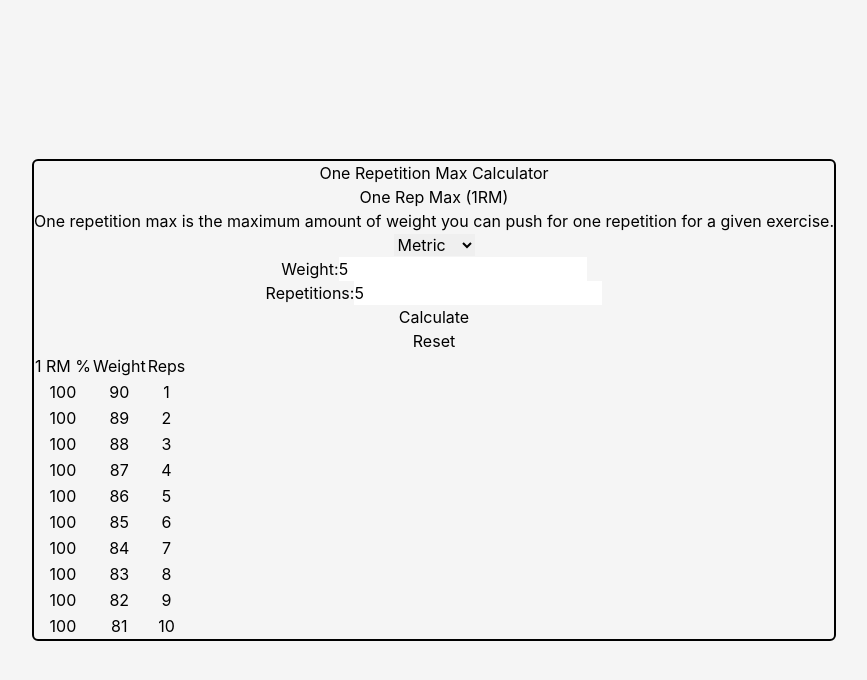
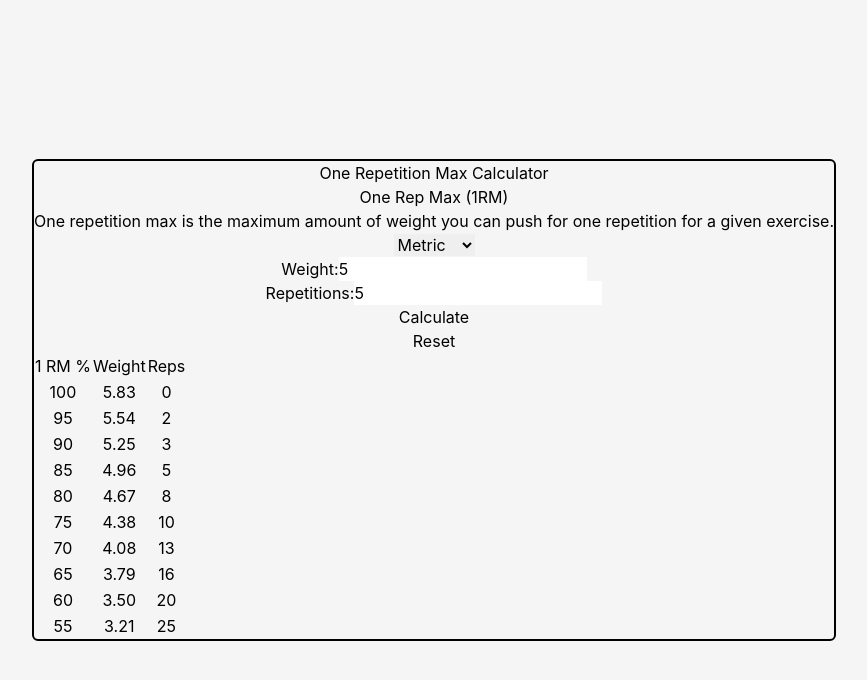
Before and after one commit to allomhg/1rm-calc-v2, a React (Vite) app: page / in a window 1280 px wide. Both pictures are taken after typing "5", "5" into the empty fields and a click on the button "Calculate". Shown: the top 680 px of the page, without its empty margins (206-1073 px from the left). Built offline with nearby package versions, Linux system fonts and the light colour scheme.

Commit message:
Getting table row calc working

```diff
--- a/src/components/Table.tsx
+++ b/src/components/Table.tsx
@@ -1,30 +1,37 @@
 import { InputState } from "./Form";
 
-interface TableRow {
-    id: number;
-    percentage: number;
-    weight: number;
-    reps: number;
-}
+// interface TableRow {
+//     id: number;
+//     percentage: number;
+//     weight: number;
+//     reps: number;
+//     units?: number;
+// }
 
-function generateRowsPlaceholder ( ) {
-    return Array.from({length: 10 }, (_, i) => (
-        {
-            id: i + 1,
-            percentage: 100,
-            weight: 100 - (i + 10),
-            reps: 1 + i,
-        }
-    ));
-}
+function generateRows2 (weight: number, reps: number, units: number) {
+    const oneRepMax = weight * (1 + reps / 30);
+    const rowArray = [];
 
-function generateRows (weight, reps, units) {
+    for (let i = 0; i < 10; i++) {
+        const percentage = 100 - (i * 5);
+        const calcWeight = oneRepMax * (percentage / 100);
+        const calcReps = ((oneRepMax / calcWeight) - 1) * 30;
 
+        rowArray.push(
+            {
+                id: i + 1,
+                percentage: percentage,
+                weight: calcWeight.toFixed(2),
+                reps: calcReps.toFixed(0),
+            });
+
+    }
+    console.log(rowArray);
+    return rowArray;
 }
 
 const Table: React.FC<InputState> = ({ weight, reps, units }) => {
-    const tableRowsTest: TableRow[] = generateRowsPlaceholder();
-    const rows = generateRows(weight, reps, units);
+    const rows = generateRows2(weight, reps, units);
 
     return (
         <table>
@@ -37,18 +44,8 @@ const Table: React.FC<InputState> = ({ weight, reps, units }) => {
                 </tr>
             </thead>
             {/* TABLE BODY */}
-            {/* <tbody>
-                {tableRowsTest.map((row) => (
-                    <tr key={row.id}>
-                        <td>{row.percentage}</td>
-                        <td>{row.weight}</td>
-                        <td>{row.reps}</td>
-                    </tr>
-                ))}
-            </tbody> */}
-            {/* TABLE BODY */}
             <tbody>
-                {tableRowsTest.map((row) => (
+                {rows.map((row) => (
                     <tr key={row.id}>
                         <td>{row.percentage}</td>
                         <td>{row.weight}</td>
```
